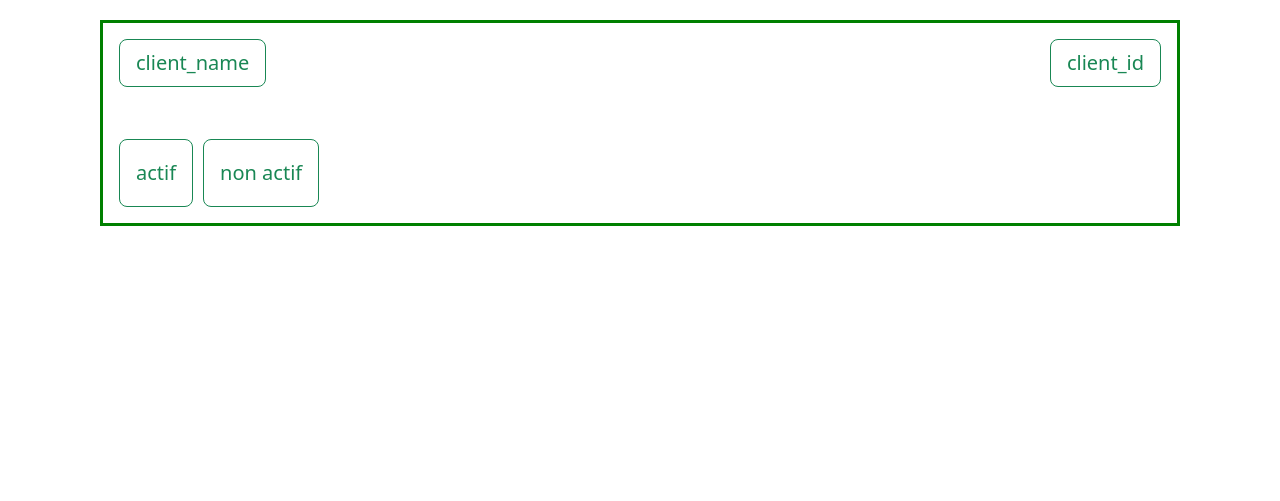
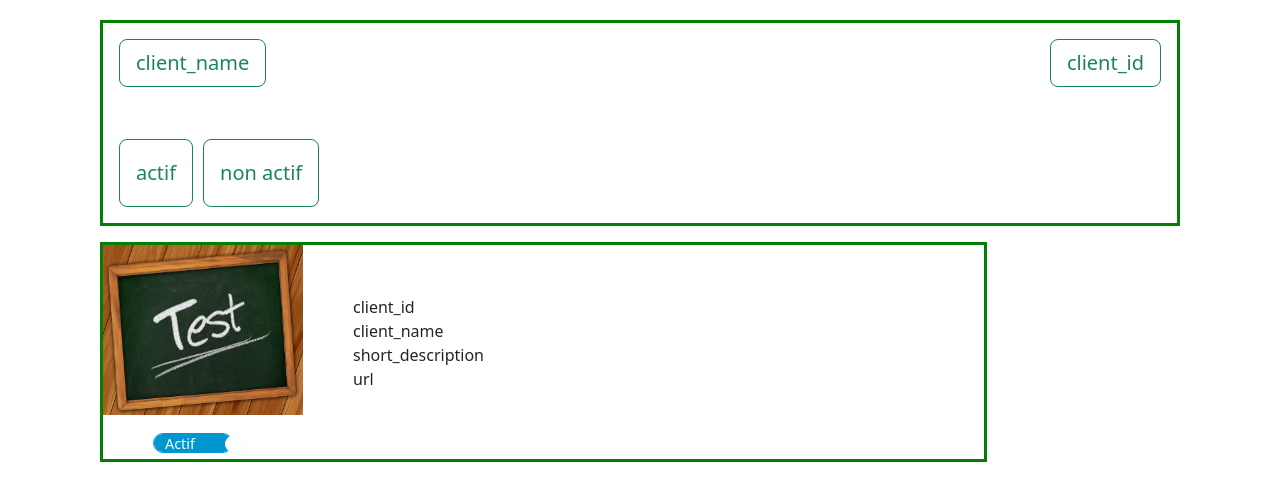
Before and after one commit to Geoflin/ECF_APP_SPORT_PUBLIC, a PHP site: page / in a window 1280 px wide. Shown: the top 501 px of the page. Run offline with PHP 8.4, Linux system fonts and the light colour scheme.

Commit message:
View_etiquette_partenaire

```diff
--- /dev/null
+++ b/Module/etiquette_partenaire/View.php
@@ -0,0 +1,35 @@
+<!--View etiquette_partenaire-->
+<section class="etiquette_partenaire">
+
+<!--Span reliant image_client_et_information_client-->
+<span class="image_client_et_information_client">
+
+<!--Section image_client-->
+<section class="image_client">
+<img src="Module\etiquette_partenaire\test.jpg" width="200" height="170">
+</section>
+
+<!--Section information_client-->
+<section class="information_client">
+    <div>client_id</div>
+    <div>client_name</div>
+    <div>short_description</div>
+    <div>url</div>
+</section>
+</span>
+
+<!--Section bouton_actif_inactif-->
+<section class="bouton_actif_inactif">
+
+<label class="toggleSwitch nolabel" onclick="">
+   <input type="checkbox" checked />
+     <span>
+        <span>Inactif</span>
+        <span>Actif</span>
+     </span>
+<a></a>
+</label>
+
+</section>
+
+</section>
--- /dev/null
+++ b/Module/etiquette_partenaire/style.css
@@ -0,0 +1,173 @@
+.etiquette_partenaire{
+    display: grid;
+    height: max-content;
+    width: max-content;
+    border: 3px solid green;
+}
+.image_client_et_information_client{
+    display: flex;
+    justify-content: space-between;
+}
+.image_client{
+    float: left;
+}
+.information_client{
+    margin-top: 50px;
+    margin-right: 500px;
+    margin-left: 50px;
+}
+
+/*toggleSwitch*/
+.toggleSwitch {
+    display: inline-block;
+    height: 18px;
+    position: relative;
+    overflow: visible;
+    padding: 0;
+    margin-left: 50px;
+    cursor: pointer;
+    width: 80px;
+    margin-top: 20px;
+  }
+.toggleSwitch label,
+.toggleSwitch > span {
+  line-height: 20px;
+  height: 20px;
+  vertical-align: middle;
+}
+.toggleSwitch label {
+  position: relative;
+  z-index: 3;
+  display: block;
+  width: 100%;
+}
+.toggleSwitch input:focus ~ a,
+.toggleSwitch input:focus + label {
+  outline: none;
+}
+.toggleSwitch input {
+    position: absolute;
+    opacity: 0;
+    z-index: 5;
+  }
+.toggleSwitch span span {
+  display: none;
+}
+.toggleSwitch > span {
+    position: absolute;
+    left: -50px;
+    width: 100%;
+    margin: 0;
+    padding-right: 50px;
+    text-align: left;
+    white-space: nowrap;
+  }
+  .toggleSwitch > span span {
+    position: absolute;
+    top: 0;
+    left: 0;
+    z-index: 5;
+    display: block;
+    width: 50%;
+    margin-left: 50px;
+    text-align: left;
+    font-size: 0.9em;
+    width: 100%;
+    left: 15%;
+    top: -1px;
+    opacity: 0;
+  }
+  .toggleSwitch a {
+    position: absolute;
+    right: 50%;
+    z-index: 4;
+    display: block;
+    height: 100%;
+    padding: 0;
+    left: 2px;
+    width: 18px;
+    background-color: #fff;
+    border: 1px solid #CCC;
+    border-radius: 100%;
+    -webkit-transition: all 0.2s ease-out;
+    -moz-transition: all 0.2s ease-out;
+    transition: all 0.2s ease-out;
+    box-shadow: 0 1px 2px rgba(0, 0, 0, 0.05);
+  }
+    .toggleSwitch > span span:first-of-type {
+    color: #ccc;
+    opacity: 1;
+    left: 45%;
+  }
+  .toggleSwitch > span:before {
+    content: '';
+    display: block;
+    width: 100%;
+    height: 100%;
+    position: absolute;
+    left: 50px;
+    top: -2px;
+    background-color: #fafafa;
+    border: 1px solid #ccc;
+    border-radius: 30px;
+    -webkit-transition: all 0.2s ease-out;
+    -moz-transition: all 0.2s ease-out;
+    transition: all 0.2s ease-out;
+  }
+  .toggleSwitch input:checked ~ a {
+    border-color: #fff;
+    left: 100%;
+    margin-left: -8px;
+  }
+  .toggleSwitch input:checked ~ span:before {
+    border-color: #0097D1;
+    box-shadow: inset 0 0 0 30px #0097D1;
+  }
+  .toggleSwitch input:checked ~ span span:first-of-type {
+    opacity: 0;
+  }
+  .toggleSwitch input:checked ~ span span:last-of-type {
+    opacity: 1;
+    color: #fff;
+  }
+    /* Switch Sizes */
+    .toggleSwitch.large {
+        width: 60px;
+        height: 27px;
+      }
+      .toggleSwitch.large a {
+        width: 27px;
+      }
+      .toggleSwitch.large > span {
+        height: 29px;
+        line-height: 28px;
+      }
+      .toggleSwitch.large input:checked ~ a {
+        left: 41px;
+      }
+      .toggleSwitch.large > span span {
+        font-size: 1.1em;
+      }
+      .toggleSwitch.large > span span:first-of-type {
+        left: 50%;
+      }
+      .toggleSwitch.xlarge {
+        width: 80px;
+        height: 36px;
+      }
+      .toggleSwitch.xlarge a {
+        width: 36px;
+      }
+      .toggleSwitch.xlarge > span {
+        height: 38px;
+        line-height: 37px;
+      }
+      .toggleSwitch.xlarge input:checked ~ a {
+        left: 52px;
+      }
+      .toggleSwitch.xlarge > span span {
+        font-size: 1.4em;
+      }
+      .toggleSwitch.xlarge > span span:first-of-type {
+        left: 50%;
+      }
--- a/filtre_partenaire/View.php
+++ b/Module/filtre_partenaire/View.php
@@ -1,13 +1,5 @@
-<!DOCTYPE html>
-<html>
-
-<head>
-  <meta charset="utf-8">
-  <meta name="viewport" content="width=device-width">
-  <title>Page_des partenaires</title>
-</head>
-
-<body>
+<!--View filtre partenaire-->
+<section class="filtre_partenaire">
 
 <row_1>
     <button type="button" class="btn btn-outline-success btn-lg">client_name</button>
@@ -19,6 +11,4 @@
     <button type="button" class="btn btn-outline-success btn-lg">non actif</button>
 </row_2>
 
-</body>
-
-</html>
+</section>
--- a/filtre_partenaire/style.css
+++ b/Module/filtre_partenaire/style.css
@@ -1,7 +1,8 @@
-body{
+.filtre_partenaire{
     display: grid;
     grid-template-rows: 1fr 1fr;
     border: 3px solid green;
+    margin-bottom: 1rem;
 }
 row_1{
     display: flex;
--- a/index.php
+++ b/index.php
@@ -5,15 +5,33 @@
   <meta charset="utf-8">
   <meta name="viewport" content="width=device-width">
   <title>Page_des partenaires</title>
-      <!-- CSS only -->
+
+  <!--CDN Bootstrap -->
   <link href="https://cdn.jsdelivr.net/npm/bootstrap@5.2.0/dist/css/bootstrap.min.css" rel="stylesheet" integrity="sha384-gH2yIJqKdNHPEq0n4Mqa/HGKIhSkIHeL5AyhkYV8i59U5AR6csBvApHHNl/vI1Bx" crossorigin="anonymous">
+  <!--tyle de l'index -->
   <link href="style.css" rel="stylesheet" type="text/css" />
-  <link href="filtre_partenaire/style.css" rel="stylesheet" />
-
+  <!--Style du filtre_partenaire -->
+  <link href="Module/filtre_partenaire/style.css" rel="stylesheet" />
+    <!--Style du etiquette_partenaire -->
+    <link href="Module/etiquette_partenaire/style.css" rel="stylesheet" />
 </head>
 
+<header>
+</header>
+
 <body>
-    <?php require_once 'filtre_partenaire/View.php'  ?>
+
+    <main>
+
+    <?php require_once 'Module/filtre_partenaire/View.php'  ?>
+
+    <?php require_once 'Module/etiquette_partenaire/View.php'  ?>
+
+</main>
+
+<footer>
+</footer>
+
 </body>
 
 </html>
```
Also changed, not shown: Module/etiquette_partenaire/test.jpg (added).
